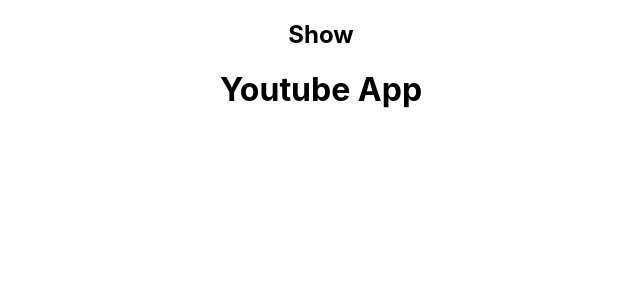
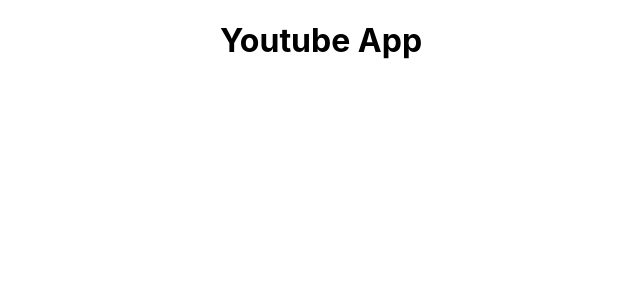
Before and after one commit to joinpursuit/React-YouTube-Project-Prompt, a React (Create React App) app in the folder fsw-react-youtube/: page / in a window 1280 px wide. Shown: the top 300 px of the page, without its empty margins (319-959 px from the left). Built offline with nearby package versions, Linux system fonts and the light colour scheme.

Commit message:
initial commit

```diff
--- a/fsw-react-youtube/package.json
+++ b/fsw-react-youtube/package.json
@@ -8,6 +8,7 @@
     "@testing-library/user-event": "^12.8.3",
     "react": "^17.0.2",
     "react-dom": "^17.0.2",
+    "react-router-dom": "^5.2.0",
     "react-scripts": "4.0.3",
     "web-vitals": "^1.1.2"
   },
--- a/fsw-react-youtube/src/Components/NavBar.js
+++ b/fsw-react-youtube/src/Components/NavBar.js
@@ -1,11 +1,11 @@
 import React from "react";
-import { Route, Link } from "react-router-dom"
+import { Link } from "react-router-dom"
 
 const NavBar = () => {
     return(
         <div>
             <nav>
-                <h1>Show</h1>
+
             </nav>
         </div>
     )
```
Also changed, not shown: 2 other files (tests, documents, lock files or other folders).
